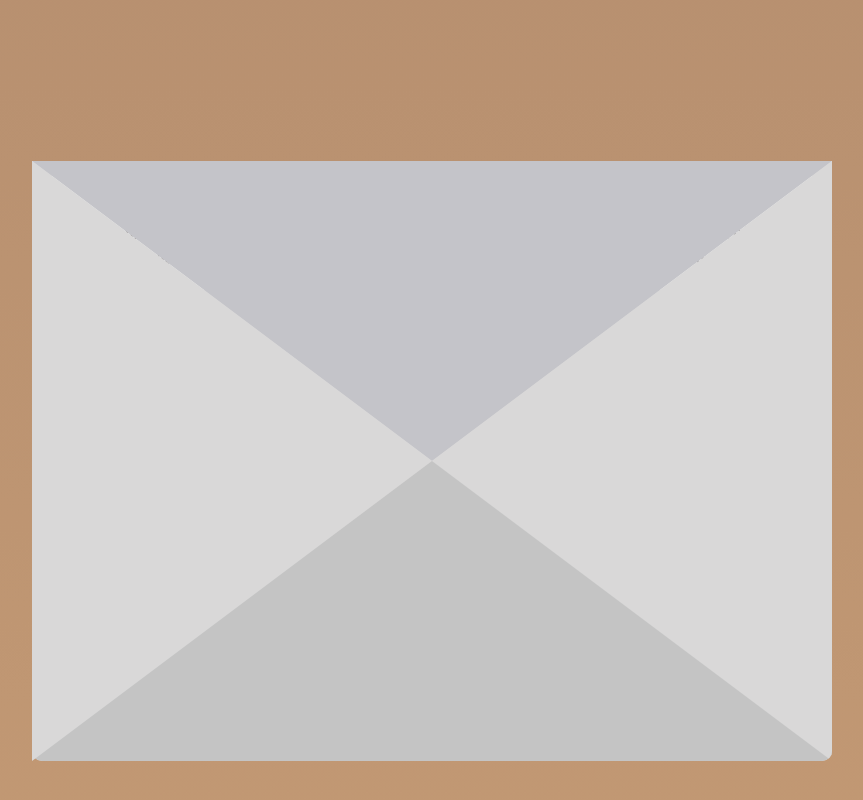
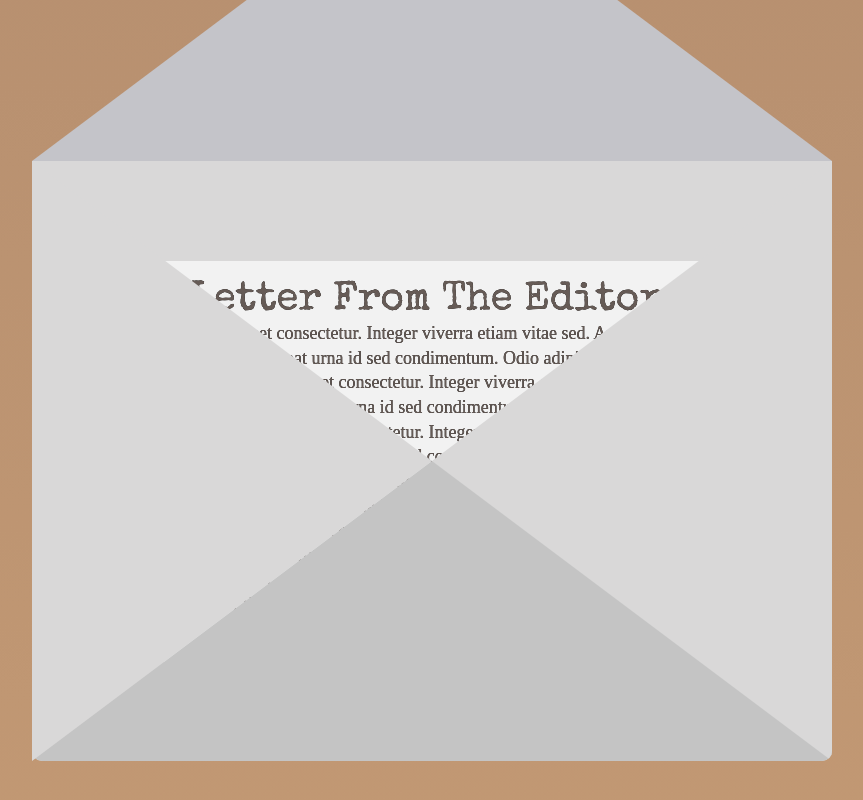
Before and after one commit to spectatorpublishing/hoco-2023, a React (Create React App) app: page / in a window 1280 px wide. Shown: the part 1242-2042 px from the top of the page, without its empty margins (208-1071 px from the left). Built offline with nearby package versions, Linux system fonts and the light colour scheme.

Commit message:
fixed letter animation and added illo

```diff
--- a/src/components/Envelope.js
+++ b/src/components/Envelope.js
@@ -1,21 +1,10 @@
-import React, { useEffect, useState } from "react";
+import React, { useState } from "react";
 import styled from 'styled-components';
 
 const Body = styled.div`
     margin-bottom: 400px;
     padding: 0px;
-
 `;
-
-// const rotate = keyframes`
-//   from {
-//     transform: rotate(0deg);
-//   }
-
-//   to {
-//     transform: rotate(180deg);
-//   }
-// `;
 
 const EnvelopeWrapper = styled.div`
     position: relative;
@@ -29,36 +18,28 @@ const EnvelopeWrapper = styled.div`
     background-color: #D9D8D8;
     z-index: 0;
     cursor: pointer;
-
+    perspective: 1500px;
 `;
 
 const Cover = styled.div`
     position: absolute;
-
-
 `;
 
 const CoverTop = styled.div`
     position: absolute;
+    top: -600px;
     border-left: 400px solid transparent;
     border-right: 400px solid transparent;
     border-bottom: 300px solid transparent;
     border-top: 300px solid #C4C4C9;
-    transform-origin: top;
-    animation: rotate(180deg) 0.1s linear;
-    z-index: 3;
-
-    ${props => {
-        if (props.clickedState) {
-
-        } else {
-
-        }
+    transform-origin: center;
+    transform: rotateX(-180deg);  // It will always stay in this state
+    z-index: 1;
+`;
 
 
-    }}
 
-`;
+
 
 const CoverBottomRight = styled.div`
     position: absolute;
@@ -68,8 +49,7 @@ const CoverBottomRight = styled.div`
     border-top: 300px solid transparent;
     border-bottom-left-radius: 10px;
     border-bottom-right-radius: 10px;
-    z-index: 3;
-
+    z-index: ${props => props.clickedState ? '3' : '4'};
 `;
 
 const CoverLeft = styled.div`
@@ -79,7 +59,7 @@ const CoverLeft = styled.div`
     border-bottom: 300px solid transparent;
     border-top: 300px solid transparent;
     border-bottom-right-radius: 10px;
-    z-index: 3;
+    z-index: ${props => props.clickedState ? '3' : '4'};
 `;
 
 const LetterWrapper = styled.div`
@@ -93,8 +73,9 @@ const LetterWrapper = styled.div`
     padding: 20px;
     text-align: center;
     font-family: 'Kalam', cursive;
-    z-index: 2;
-
+    z-index: ${props => props.clickedState ? '5' : '3'};
+    transform: ${props => props.clickedState ? 'translateY(-150px)' : 'translateY(100px)'};
+    transition: transform 0.5s;
 `;
 
 const Title = styled.div`
@@ -114,82 +95,55 @@ const Text = styled.div`
     font-size: 18px;
     font-style: normal;
     font-weight: 400;
-    line-height: 137.3%; /* 24.714px */
+    line-height: 137.3%;
 `;
-
-const Open = styled.div`
-    transform: rotateX(180deg);
-    transition: transform 0.4s ease;
-    z-index: 1;
-
-    position: relative;
-    border-left: 200px solid transparent;
-    border-right: 200px solid transparent;
-    border-bottom: 150px solid transparent;
-    border-top: 150px solid #D9D8D8;
-    transform-origin: top;
-`;
-
-const Close = styled.div`
-    transform: rotateX(0deg);
-    transition: transform 0.4s 0.4s ease;
-    z-index: 5;
-`;
-
-const In = styled.div`
-    transform: rotateY(0px);
-    transition: transform 0.4s ease;
-    z-index: 3;
-`;
-
-const OutPartial = styled.div`
-transform: rotateY(-100px);
-transition: transform 0.4s 0.4s ease;
-z-index: 3;
-`;
-
-
-
-
 
 const letter_paragraph = `Lorem ipsum dolor sit amet consectetur. Integer viverra etiam vitae sed.
 Arcu gravida nulla tristique interdum vel. Eget volutpat urna id sed condimentum. Odio adipiscing
+massa ipsum vitae quisque.Lorem ipsum dolor sit amet consectetur. Integer viverra etiam vitae sed.
+Arcu gravida nulla tristique interdum vel. Eget volutpat urna id sed condimentum. Odio adipiscing
+massa ipsum vitae quisque.Lorem ipsum dolor sit amet consectetur. Integer viverra etiam vitae sed.
+Arcu gravida nulla tristique interdum vel. Eget volutpat urna id sed condimentum. Odio adipiscing
+massa ipsum vitae quisque.Lorem ipsum dolor sit amet consectetur. Integer viverra etiam vitae sed.
+Arcu gravida nulla tristique interdum vel. Eget volutpat urna id sed condimentum. Odio adipiscing
+massa ipsum vitae quisque.Lorem ipsum dolor sit amet consectetur. Integer viverra etiam vitae sed.
+Arcu gravida nulla tristique interdum vel. Eget volutpat urna id sed condimentum. Odio adipiscing
+massa ipsum vitae quisque.Lorem ipsum dolor sit amet consectetur. Integer viverra etiam vitae sed.
+Arcu gravida nulla tristique interdum vel. Eget volutpat urna id sed condimentum. Odio adipiscing
 massa ipsum vitae quisque.`;
 
+const Envelope = () => {
+    const [clickedState, setClickedState] = useState(false);
+    const [zIndex, setZIndex] = useState(1); // new state for zIndex
 
-const Envelope =  ({}) => {
-
-    const [clickedState, setClickedState] = useState(false);
-    function handleClick(){
-        setClickedState(clickedState => !clickedState)
-
+    function handleClick() {
+        if (!clickedState) {
+            setClickedState(true);
+            setTimeout(() => {
+                setZIndex(5); // After 500ms, bring the letter forward
+            }, 500);
+        } else {
+            setZIndex(1);
+            setClickedState(false);
+        }
     }
-
-
-
 
     return (
         <Body>
-        <EnvelopeWrapper id="envelope" onClick={handleClick}>
-            <Cover>
-                <CoverTop id="cover top"></CoverTop>
-                <CoverLeft id="cover left"></CoverLeft>
-                <CoverBottomRight id="cover bottom right"></CoverBottomRight>
-
-            </Cover>
-            <LetterWrapper id="">
-                    <Title>Letter From The Editor ~</Title>
+            <EnvelopeWrapper id="envelope" onClick={handleClick}>
+                <Cover>
+                    <CoverTop clickedState={clickedState}></CoverTop>
+                    <CoverLeft clickedState={clickedState}></CoverLeft>
+                    <CoverBottomRight clickedState={clickedState}></CoverBottomRight>
+                </Cover>
+                <LetterWrapper clickedState={clickedState} style={{zIndex: zIndex}}>
+                    <Title>~Letter From The Editor ~</Title>
                     <Text>{letter_paragraph}</Text>
-
-            </LetterWrapper>
-
-        </EnvelopeWrapper>
+                </LetterWrapper>
+            </EnvelopeWrapper>
         </Body>
+    )
+}
 
 
-    )
-
-}
-
 export default Envelope;
-//code adopted from = "https://medium.com/web-for-you/how-to-make-a-interactive-envelope-9df970614eea"
```
